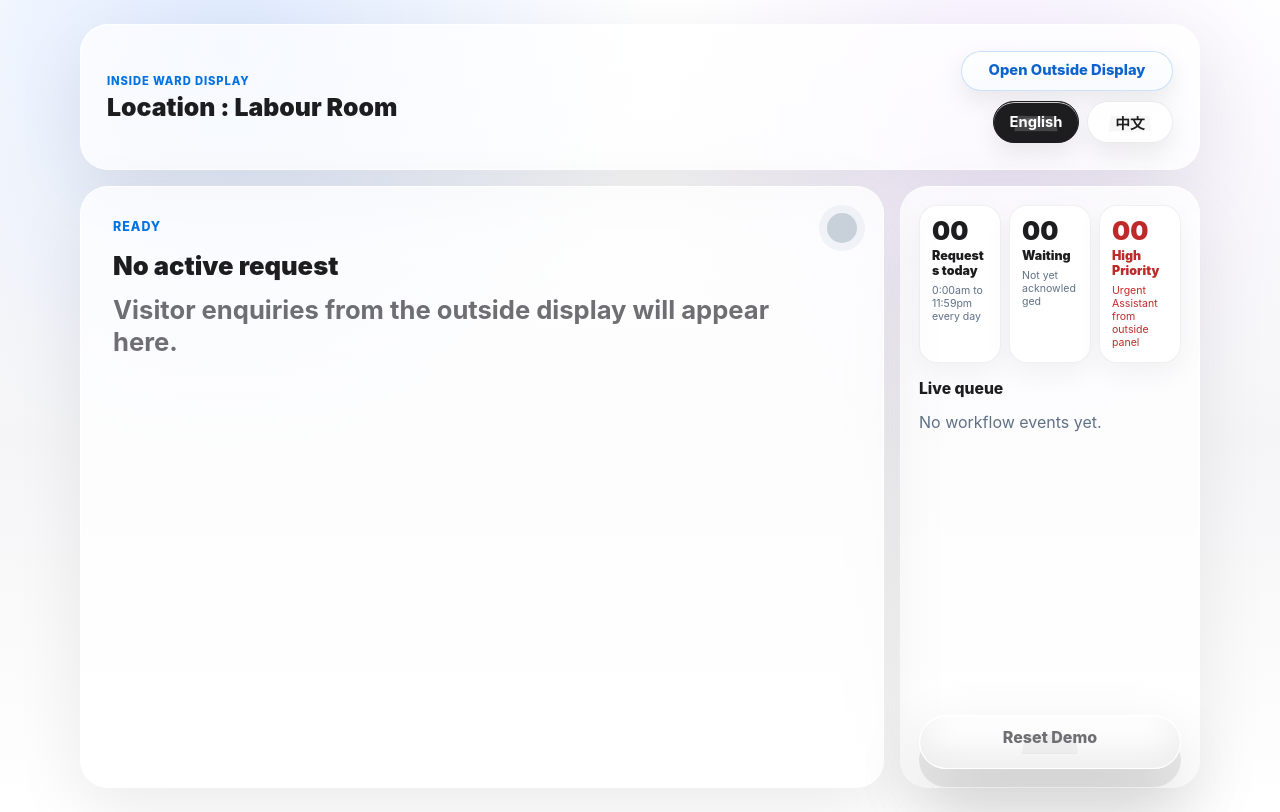
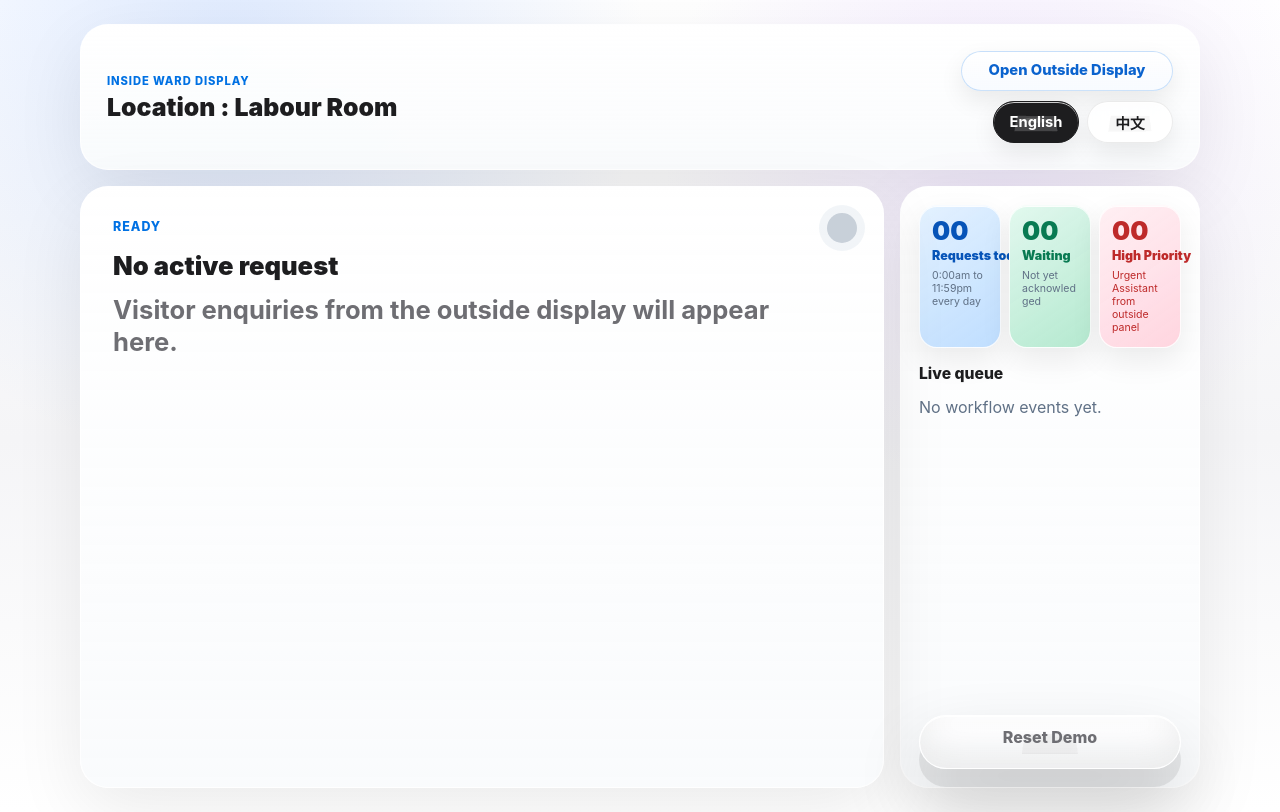
Before and after one commit to ninabun/smart-reception, a Next.js app: page /ward in a window 1280 px wide. Built offline with nearby package versions, Linux system fonts and the light colour scheme.

Commit message:
Refine ward panel contrast

```diff
--- a/app/globals.css
+++ b/app/globals.css
@@ -1693,3 +1693,68 @@ h3 {
     min-height: auto;
   }
 }
+
+.ward-display .display-topbar,
+.ward-display .ward-alert,
+.ward-display .ward-sidebar {
+  background:
+    linear-gradient(180deg, rgba(255, 255, 255, 0.9), rgba(248, 250, 252, 0.78)),
+    rgba(255, 255, 255, 0.78);
+  border: 1px solid rgba(255, 255, 255, 0.9);
+}
+
+.ward-display .ward-alert.urgent {
+  background:
+    radial-gradient(circle at 86% 8%, rgba(255, 68, 99, 0.15), transparent 34%),
+    linear-gradient(180deg, rgba(255, 255, 255, 0.92), rgba(255, 248, 251, 0.82));
+}
+
+.ward-display .primary-action {
+  background:
+    linear-gradient(180deg, rgba(255, 255, 255, 0.86), rgba(235, 242, 255, 0.62)),
+    rgba(232, 241, 255, 0.72);
+  border-color: rgba(92, 144, 255, 0.38);
+  color: #243142;
+}
+
+.ward-display .metric {
+  border: 1px solid rgba(255, 255, 255, 0.86);
+  box-shadow:
+    inset 0 1px 0 rgba(255, 255, 255, 0.88),
+    0 12px 30px rgba(0, 0, 0, 0.08);
+}
+
+.ward-display .metric-today {
+  background:
+    linear-gradient(145deg, rgba(227, 241, 255, 0.96), rgba(188, 221, 255, 0.9)),
+    rgba(221, 236, 255, 0.94);
+}
+
+.ward-display .metric-waiting {
+  background:
+    linear-gradient(145deg, rgba(226, 249, 239, 0.98), rgba(177, 231, 205, 0.92)),
+    rgba(219, 246, 235, 0.96);
+}
+
+.ward-display .metric-high {
+  background:
+    linear-gradient(145deg, rgba(255, 240, 244, 0.98), rgba(255, 211, 222, 0.92)),
+    rgba(255, 236, 241, 0.96);
+}
+
+.ward-display .metric-today span,
+.ward-display .metric-today p {
+  color: #0754b8;
+  font-weight: 950;
+}
+
+.ward-display .metric-waiting span,
+.ward-display .metric-waiting p {
+  color: #087a52;
+  font-weight: 950;
+}
+
+.ward-display .metric p {
+  letter-spacing: 0;
+  white-space: nowrap;
+}
```
